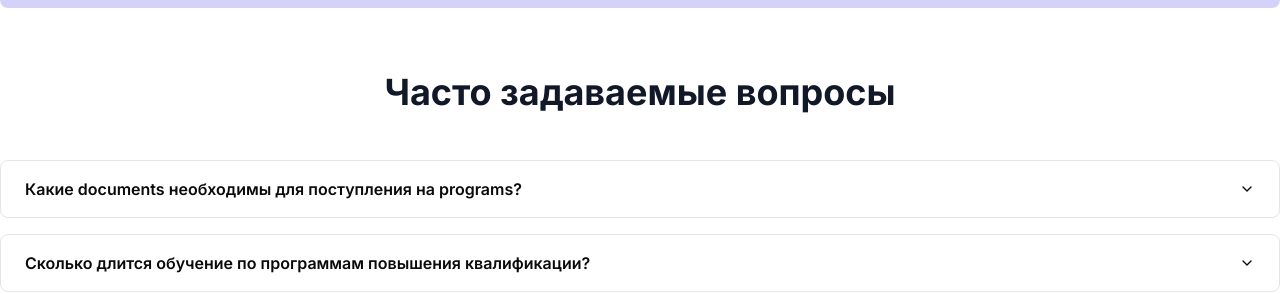
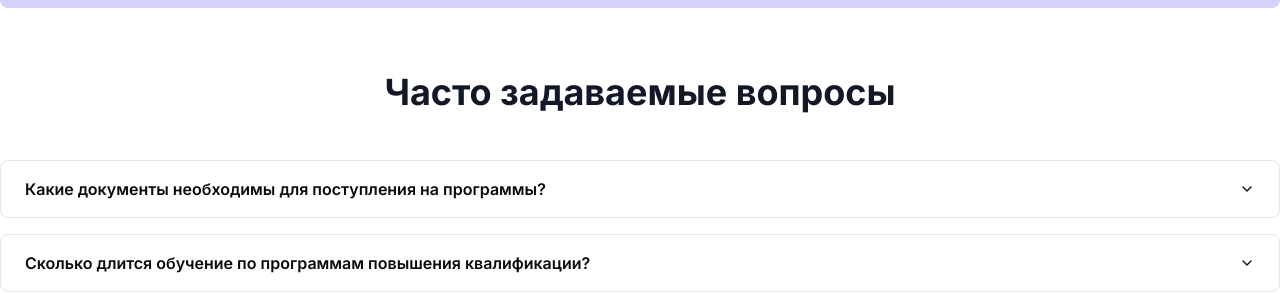
Before and after one commit to ANODs/ANO-DPO, a Next.js app: page / in a window 1280 px wide. Shown: the part 5020-5314 px from the top of the page. Built offline with nearby package versions, Linux system fonts and the light colour scheme.

Commit message:
affordable

```diff
--- a/components/faq-section.tsx
+++ b/components/faq-section.tsx
@@ -6,7 +6,7 @@ import { Accordion, AccordionContent, AccordionItem, AccordionTrigger } from "@/
 export default function FAQSection() {
   const faqs = [
     {
-      question: "Какие documents необходимы для поступления на programs?",
+      question: "Какие документы необходимы для поступления на программы?",
       answer:
         "Для поступления необходимы: копия паспорта, копия диплома о высшем или среднем профессиональном образовании, заявление на обучение.",
     },
```
